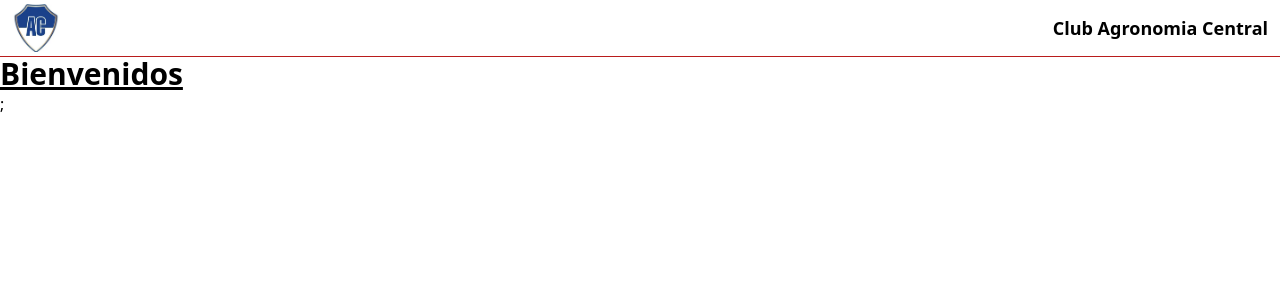
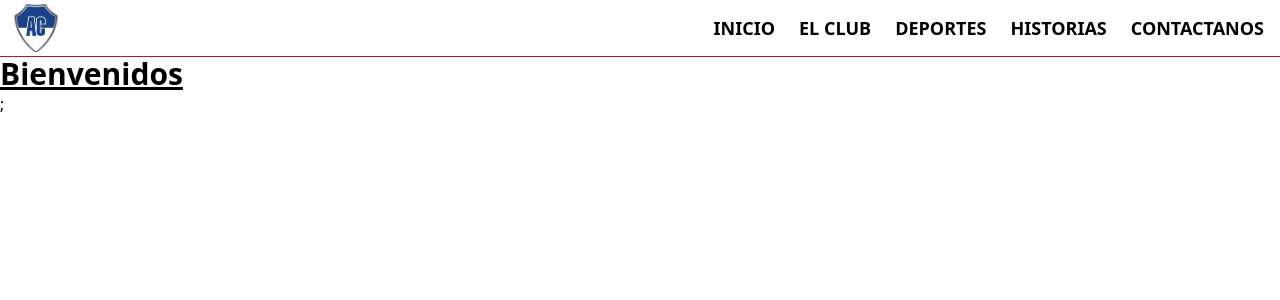
Before and after one commit to TecGato/Club-Agronomia-Central, a Next.js app in the folder frontend/: page / in a window 1280 px wide. Shown: the top 300 px of the page. Built offline with nearby package versions, Linux system fonts and the light colour scheme.

Commit message:
✨[ADD] Principal links navbar pc

```diff
--- a/frontend/src/components/Navbar/index.jsx
+++ b/frontend/src/components/Navbar/index.jsx
@@ -1,3 +1,4 @@
+import Link from 'next/link';
 import { useState } from 'react';
 
 export function Navbar() {
@@ -10,8 +11,37 @@ export function Navbar() {
     return (
         <header className="w-full h-14 flex justify-between items-center outline outline-1 outline-red-700 px-3">
             <img src="logo.webp" className="w-12" alt="" />
-            <p className="font-semibold text-lg">Club Agronomia Central</p>
+            <p className="font-semibold text-lg lg:hidden">
+                Club Agronomia Central
+            </p>
 
+            <ul className="gap-4 hidden lg:flex">
+                <li className="hover:bg-blue-700 px-1 transition-all duration-300 rounded-md">
+                    <Link className="font-bold text-lg" href="/">
+                        INICIO
+                    </Link>
+                </li>
+                <li className="hover:bg-blue-700 px-1 transition-all duration-300 rounded-md">
+                    <Link className="font-bold text-lg" href="/club">
+                        EL CLUB
+                    </Link>
+                </li>
+                <li className="hover:bg-blue-700 px-1 transition-all duration-300 rounded-md">
+                    <Link className="font-bold text-lg" href="/deportes">
+                        DEPORTES
+                    </Link>
+                </li>
+                <li className="hover:bg-blue-700 px-1 transition-all duration-300 rounded-md">
+                    <Link className="font-bold text-lg" href="/historias">
+                        HISTORIAS
+                    </Link>
+                </li>
+                <li className="hover:bg-blue-700 px-1 transition-all duration-300 rounded-md">
+                    <Link className="font-bold text-lg" href="/contacto">
+                        CONTACTANOS
+                    </Link>
+                </li>
+            </ul>
             <button
                 onClick={handleToggleMenu}
                 className="flex flex-col w-10 h-10 justify-center items-center border-none bg-transparent gap-[0.62rem] lg:hidden"
```
